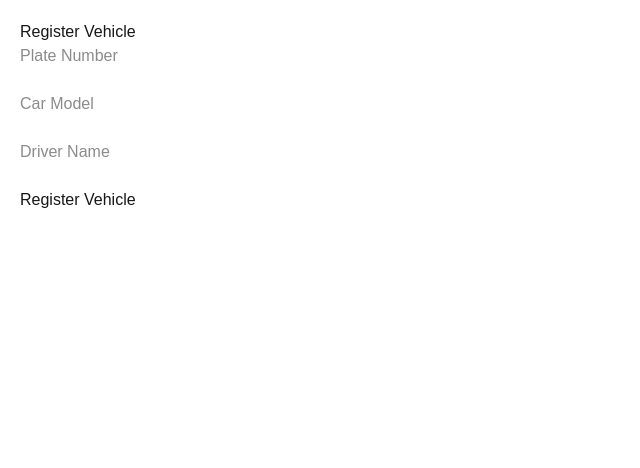
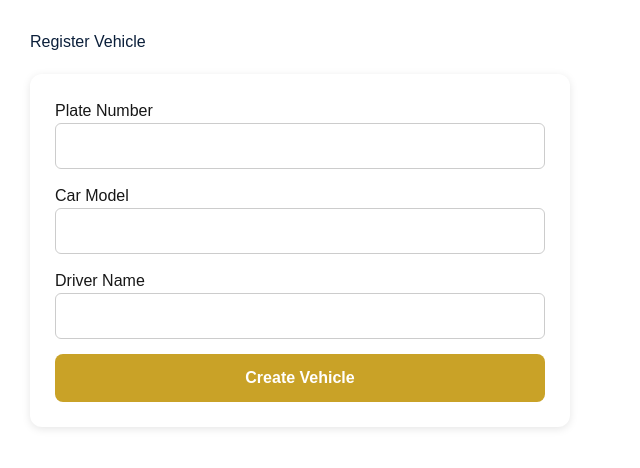
Before and after one commit to code-predi/transport-qrcode-system, a Next.js app in the folder vehicle-qr-tracker/: page /register in a window 1280 px wide. Shown: the top 468 px of the page, without its empty margins (0-640 px from the left). Built offline with nearby package versions, Linux system fonts and the light colour scheme.

Commit message:
Add dashboard scanner and vehicle creation

```diff
--- a/vehicle-qr-tracker/app/dashboard/scan/page.tsx
+++ b/vehicle-qr-tracker/app/dashboard/scan/page.tsx
@@ -1,58 +1,40 @@
 'use client'
 
-import { useEffect, useRef, useState } from 'react'
+import { useEffect, useRef } from 'react'
 import { Html5Qrcode } from 'html5-qrcode'
 
 export default function ScanPage() {
 
   const scannerRef = useRef<Html5Qrcode | null>(null)
-  const [status, setStatus] = useState("Initializing camera...")
-  const [cameraReady, setCameraReady] = useState(false)
 
   useEffect(() => {
 
     const startScanner = async () => {
 
-      try {
-
       const scanner = new Html5Qrcode("scanner")
       scannerRef.current = scanner
 
-        // Try rear camera first
       try {
 
-          await scanner.start(
-            { facingMode: { exact: "environment" } },
-            {
-              fps: 10,
-              qrbox: { width: 280, height: 280 }
-            },
-            onScanSuccess,
-            onScanError
-          )
-
-        } catch {
-
-          // fallback
+        // FORCE back camera only
         await scanner.start(
           { facingMode: "environment" },
           {
             fps: 10,
-              qrbox: { width: 280, height: 280 }
+            qrbox: 280,
+            aspectRatio: 1
           },
-            onScanSuccess,
-            onScanError
+          (decodedText) => {
+
+            window.location.href = decodedText
+
+          },
+          () => {}
         )
 
-        }
+      } catch (err) {
 
-        setCameraReady(true)
-        setStatus("Camera ready — Scan QR Code")
-
-      } catch (error) {
-
-        console.error(error)
-        setStatus("Failed to open camera")
+        console.error("Camera failed", err)
 
       }
 
@@ -61,76 +43,28 @@ export default function ScanPage() {
     startScanner()
 
     return () => {
-      if (scannerRef.current) {
-        scannerRef.current.stop().catch(()=>{})
-      }
+      scannerRef.current?.stop().catch(()=>{})
     }
 
   }, [])
 
-  const onScanSuccess = (decodedText: string) => {
-
-    setStatus("QR detected. Opening vehicle...")
-
-    window.location.href = decodedText
-
-  }
-
-  const onScanError = () => {}
-
   return (
 
     <div style={{
-      padding: 30,
-      maxWidth: 500,
-      margin: "0 auto"
+      padding: 20,
+      maxWidth: 400,
+      margin: "auto"
     }}>
 
-      <h1 style={{
-        fontSize: 26,
-        marginBottom: 10,
-        color: "#0B1F3A"
-      }}>
-        Scan Vehicle QR
-      </h1>
-
-      <div style={{
-        color: "#666",
-        marginBottom: 20
-      }}>
-        Point camera at vehicle QR code
-      </div>
-
-      {/* Scanner box */}
-      <div style={{
-        background: "white",
-        padding: 15,
-        borderRadius: 12,
-        boxShadow: "0 4px 15px rgba(0,0,0,0.1)"
-      }}>
+      <h2>Scan Vehicle QR</h2>
 
       <div
         id="scanner"
         style={{
           width: "100%",
-            borderRadius: 10,
-            overflow: "hidden"
+          borderRadius: 10
         }}
       />
-
-      </div>
-
-      {/* Status */}
-      <div style={{
-        marginTop: 20,
-        padding: 15,
-        background: cameraReady ? "#e8f5e9" : "#fff3e0",
-        borderRadius: 8,
-        fontWeight: "bold",
-        color: cameraReady ? "#2e7d32" : "#ef6c00"
-      }}>
-        {status}
-      </div>
 
     </div>
 
--- a/vehicle-qr-tracker/app/register/page.tsx
+++ b/vehicle-qr-tracker/app/register/page.tsx
@@ -4,70 +4,246 @@ import { useState } from 'react'
 import QRCode from 'qrcode'
 
 export default function RegisterPage() {
+
   const [plateNumber, setPlateNumber] = useState('')
   const [carModel, setCarModel] = useState('')
   const [driverName, setDriverName] = useState('')
+
   const [qrCode, setQrCode] = useState('')
   const [vehicleId, setVehicleId] = useState('')
 
+  const [loading, setLoading] = useState(false)
+  const [error, setError] = useState('')
+
+
   const registerVehicle = async () => {
+
+    try {
+
+      setLoading(true)
+      setError('')
+
+      if (!plateNumber || !carModel || !driverName) {
+        setError("Please fill all fields")
+        setLoading(false)
+        return
+      }
+
       const res = await fetch('/api/vehicles', {
         method: 'POST',
-      headers: { 'Content-Type': 'application/json' },
-      body: JSON.stringify({ plateNumber, carModel, driverName }),
+        headers: {
+          'Content-Type': 'application/json'
+        },
+        body: JSON.stringify({
+          plateNumber,
+          carModel,
+          driverName
+        })
       })
 
-    const vehicle = await res.json()
+      const data = await res.json()
 
-    const qrUrl = `${window.location.origin}/scan?vehicleId=${vehicle.id}`
+      if (!res.ok) {
+        setError(data.error || "Failed to register vehicle")
+        setLoading(false)
+        return
+      }
 
-    const qrImage = await QRCode.toDataURL(qrUrl)
+      const baseUrl =
+        process.env.NEXT_PUBLIC_BASE_URL ||
+        window.location.origin
+
+      const qrUrl =
+        `${baseUrl}/scan?vehicleId=${data.id}`
+
+      const qrImage =
+        await QRCode.toDataURL(qrUrl)
 
       setQrCode(qrImage)
-    setVehicleId(vehicle.id)
+      setVehicleId(data.id)
+
+    }
+    catch (err) {
+
+      console.error(err)
+      setError("Unexpected error occurred")
+
+    }
+    finally {
+
+      setLoading(false)
+
     }
 
+  }
+
+
+  const openPrint = () => {
+
+    const baseUrl =
+      process.env.NEXT_PUBLIC_BASE_URL ||
+      window.location.origin
+
+    window.open(
+      `${baseUrl}/print/${vehicleId}`,
+      '_blank'
+    )
+
+  }
+
+
   return (
-    <div style={{ padding: 20 }}>
-      <h1>Register Vehicle</h1>
+
+    <div style={{
+      padding: 30,
+      maxWidth: 600
+    }}>
+
+      <h1 style={{
+        color: "#0B1F3A",
+        marginBottom: 20
+      }}>
+        Register Vehicle
+      </h1>
+
+
+      <div style={{
+        background: "white",
+        padding: 25,
+        borderRadius: 12,
+        boxShadow: "0 2px 8px rgba(0,0,0,0.1)"
+      }}>
+
+
+        <label>Plate Number</label>
 
         <input
-        placeholder="Plate Number"
           value={plateNumber}
-        onChange={(e) => setPlateNumber(e.target.value)}
-      /><br /><br />
+          onChange={(e) =>
+            setPlateNumber(e.target.value)
+          }
+          style={inputStyle}
+        />
+
+
+        <label>Car Model</label>
 
         <input
-        placeholder="Car Model"
           value={carModel}
-        onChange={(e) => setCarModel(e.target.value)}
-      /><br /><br />
+          onChange={(e) =>
+            setCarModel(e.target.value)
+          }
+          style={inputStyle}
+        />
+
+
+        <label>Driver Name</label>
 
         <input
-        placeholder="Driver Name"
           value={driverName}
-        onChange={(e) => setDriverName(e.target.value)}
-      /><br /><br />
+          onChange={(e) =>
+            setDriverName(e.target.value)
+          }
+          style={inputStyle}
+        />
 
-      <button onClick={registerVehicle}>
-        Register Vehicle
+
+        {error && (
+
+          <div style={{
+            color: "red",
+            marginBottom: 10
+          }}>
+            {error}
+          </div>
+
+        )}
+
+
+        <button
+          onClick={registerVehicle}
+          disabled={loading}
+          style={{
+            background: "#C9A227",
+            color: "white",
+            padding: "12px 20px",
+            border: "none",
+            borderRadius: 8,
+            cursor: "pointer",
+            fontWeight: "bold",
+            width: "100%"
+          }}
+        >
+
+          {loading
+            ? "Creating Vehicle..."
+            : "Create Vehicle"}
+
         </button>
 
+      </div>
+
+
+
       {qrCode && (
-        <div>
-          <h2>QR Code:</h2>
 
-          <img src={qrCode} width={200} />
+        <div style={{
+          marginTop: 30,
+          textAlign: "center",
+          background: "white",
+          padding: 20,
+          borderRadius: 12,
+          boxShadow: "0 2px 8px rgba(0,0,0,0.1)"
+        }}>
+
+          <h2 style={{
+            color: "#0B1F3A"
+          }}>
+            QR Code Generated
+          </h2>
+
+
+          <img
+            src={qrCode}
+            width={220}
+          />
+
 
           <br /><br />
 
+
           <button
-  onClick={() => window.open(`/print/${vehicleId}`, '_blank')}
+            onClick={openPrint}
+            style={{
+              background: "#0B1F3A",
+              color: "white",
+              padding: "10px 20px",
+              border: "none",
+              borderRadius: 8,
+              cursor: "pointer"
+            }}
           >
-  Open Print Label
+            Print QR Label
           </button>
+
         </div>
+
       )}
+
     </div>
+
   )
+
 }
+
+
+
+const inputStyle = {
+
+  width: "100%",
+  padding: 10,
+  marginBottom: 15,
+  borderRadius: 6,
+  border: "1px solid #ccc"
+
+}
```
Lines whose indentation alone changed are shown as unchanged.
